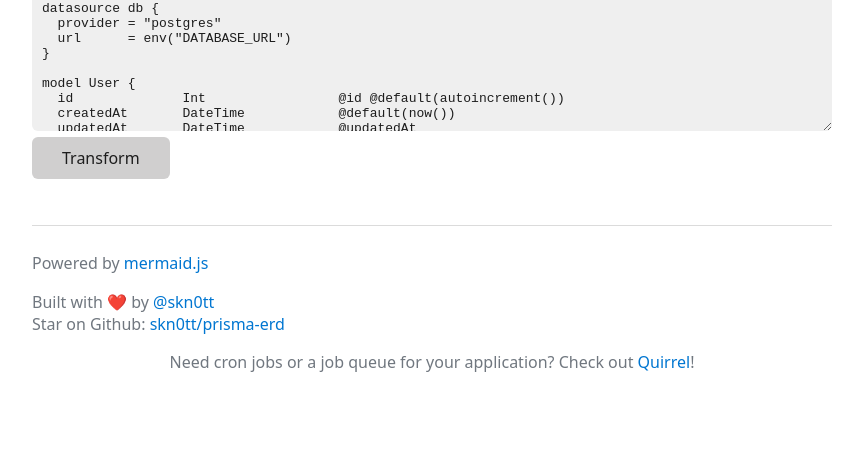
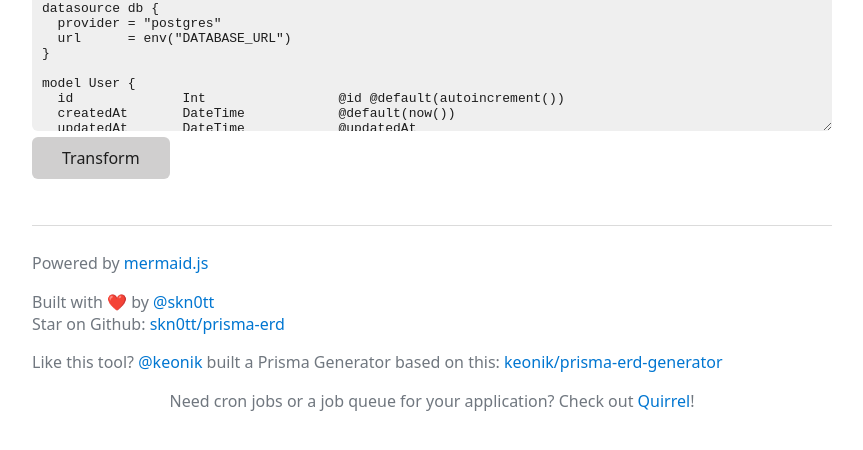
Before and after one commit to Skn0tt/prisma-erd, a website built with Parcel: page src/index.html in a window 1280 px wide. Shown: the part 94-544 px from the top of the page, without its empty margins (208-1071 px from the left). Built offline with nearby package versions, Linux system fonts and the light colour scheme.

Commit message:
Add mention to keonik

```diff
--- a/src/index.html
+++ b/src/index.html
@@ -151,6 +151,14 @@ model Booking {
         <a href="https://github.com/skn0tt/prisma-erd">skn0tt/prisma-erd</a>
       </p>
 
+      <p>
+        Like this tool? <a href="https://github.com/keonik">@keonik</a> built a
+        Prisma Generator based on this:
+        <a href="https://github.com/keonik/prisma-erd-generator"
+          >keonik/prisma-erd-generator</a
+        >
+      </p>
+
       <center>
         <p>
           Need cron jobs or a job queue for your application? Check out
```
Also changed, not shown: README.md.
